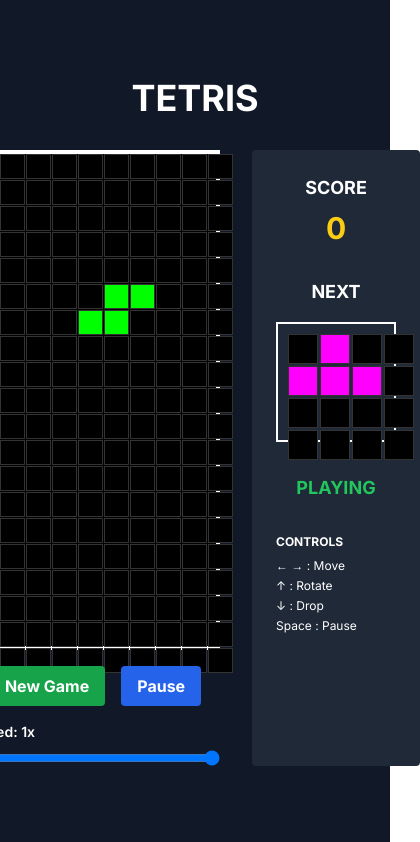
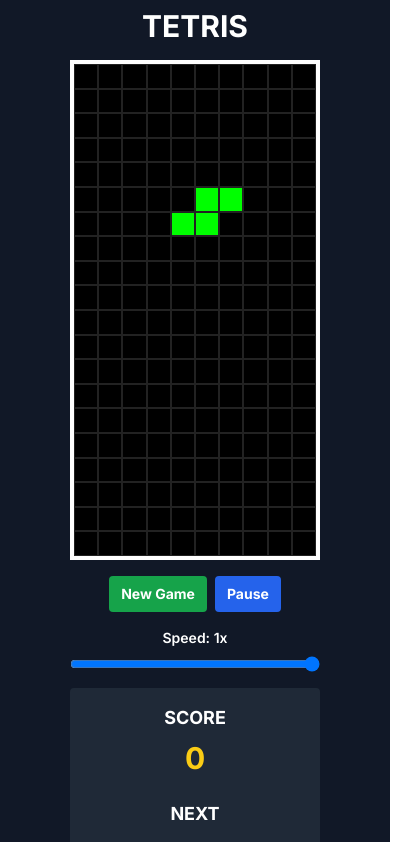
Before and after one commit to merif78/tetris-nextjs, a Next.js app: page / in a window 390 px wide. Shown: the top 842 px of the page, 420 px wide, since content can reach past the window. Built offline with nearby package versions, Linux system fonts and the light colour scheme.

Commit message:
Improve UI, fix next piece preview box, add instant drop on spacebar, update controls help, and improve mobile/cross-browser compatibility

```diff
--- a/components/TetrisGame.tsx
+++ b/components/TetrisGame.tsx
@@ -1,6 +1,6 @@
 'use client';
 
-import React, { useState, useEffect, useCallback } from 'react';
+import React, { useState, useEffect } from 'react';
 import {
   GameState,
   initializeGame,
@@ -9,7 +9,6 @@ import {
   movePieceRight,
   rotatePieceInGame,
   getColor,
-  placePiece,
 } from '@/lib/tetris';
 
 const CELL_SIZE = 25;
@@ -28,30 +27,39 @@ export default function TetrisGame() {
     if (!gameState) return;
 
     const handleKeyPress = (e: KeyboardEvent) => {
-      if (gameState.gameOver) return;
+      if (gameState.gameOver && e.key !== ' ') return;
 
       switch (e.key) {
         case 'ArrowLeft':
           e.preventDefault();
-          setGameState((prev) => (prev ? movePieceLeft(prev) : prev));
+          setGameState((prev) => (prev && !prev.isPaused ? movePieceLeft(prev) : prev));
           break;
         case 'ArrowRight':
           e.preventDefault();
-          setGameState((prev) => (prev ? movePieceRight(prev) : prev));
+          setGameState((prev) => (prev && !prev.isPaused ? movePieceRight(prev) : prev));
           break;
         case 'ArrowDown':
           e.preventDefault();
-          setGameState((prev) => (prev ? movePieceDown(prev) : prev));
+          setGameState((prev) => (prev && !prev.isPaused ? movePieceDown(prev) : prev));
           break;
         case 'ArrowUp':
           e.preventDefault();
-          setGameState((prev) => (prev ? rotatePieceInGame(prev) : prev));
+          setGameState((prev) => (prev && !prev.isPaused ? rotatePieceInGame(prev) : prev));
           break;
         case ' ':
           e.preventDefault();
-          setGameState((prev) =>
-            prev ? { ...prev, isPaused: !prev.isPaused } : prev
-          );
+          setGameState((prev) => {
+            if (!prev) return prev;
+            // Drop piece instantly
+            let currentState = prev;
+            while (true) {
+              const nextState = movePieceDown(currentState);
+              if (nextState === currentState || nextState.gameOver) {
+                return nextState;
+              }
+              currentState = nextState;
+            }
+          });
           break;
         default:
           break;
@@ -81,29 +89,43 @@ export default function TetrisGame() {
     setDropSpeed(parseInt(e.target.value, 10));
   };
 
+  const handlePauseToggle = () => {
+    setGameState((prev) =>
+      prev ? { ...prev, isPaused: !prev.isPaused } : prev
+    );
+  };
+
   if (!gameState) {
-    return <div className="text-center py-8">Loading...</div>;
+    return <div className="text-center py-8 text-white">Loading...</div>;
   }
 
   // Render current board with the falling piece
   const displayBoard = gameState.board.map((row) => [...row]);
   for (let row = 0; row < gameState.currentPiece.length; row++) {
-    for (let col = 0; col < gameState.currentPiece[row].length; col++) {
-      if (gameState.currentPiece[row][col] !== 0) {
+    const pieceRow = gameState.currentPiece[row];
+    if (!Array.isArray(pieceRow)) continue;
+
+    for (let col = 0; col < pieceRow.length; col++) {
+      if (pieceRow[col] !== 0) {
         const boardY = gameState.currentY + row;
         const boardX = gameState.currentX + col;
-        if (boardY >= 0 && boardY < displayBoard.length && boardX >= 0 && boardX < displayBoard[0].length) {
-          displayBoard[boardY][boardX] = gameState.currentPiece[row][col];
+        if (
+          boardY >= 0 &&
+          boardY < displayBoard.length &&
+          boardX >= 0 &&
+          boardX < displayBoard[0].length
+        ) {
+          displayBoard[boardY][boardX] = pieceRow[col];
         }
       }
     }
   }
 
   return (
-    <div className="flex flex-col items-center justify-center min-h-screen bg-gray-900 text-white p-4">
-      <h1 className="text-4xl font-bold mb-8">TETRIS</h1>
+    <div className="flex flex-col items-center justify-center min-h-screen bg-gray-900 text-white p-2 md:p-4">
+      <h1 className="text-3xl md:text-4xl font-bold mb-4 md:mb-8">TETRIS</h1>
 
-      <div className="flex gap-8">
+      <div className="flex flex-col md:flex-row gap-4 md:gap-8">
         {/* Game Board */}
         <div className="flex flex-col gap-4">
           <div
@@ -112,8 +134,11 @@ export default function TetrisGame() {
               width: 250,
               height: 500,
               display: 'grid',
-              gridTemplateColumns: `repeat(10, ${CELL_SIZE}px)`,
-              gap: '1px',
+              gridTemplateColumns: `repeat(10, 1fr)`,
+              gridTemplateRows: `repeat(20, 1fr)`,
+              gap: 0,
+              padding: 0,
+              boxSizing: 'border-box',
             }}
           >
             {displayBoard.map((row, y) =>
@@ -121,10 +146,11 @@ export default function TetrisGame() {
                 <div
                   key={`${y}-${x}`}
                   style={{
-                    width: CELL_SIZE,
-                    height: CELL_SIZE,
+                    width: '100%',
+                    height: '100%',
                     backgroundColor: getColor(cell),
-                    border: '1px solid #333',
+                    border: '1px solid #222',
+                    boxSizing: 'border-box',
                   }}
                 />
               ))
@@ -132,20 +158,16 @@ export default function TetrisGame() {
           </div>
 
           {/* Controls */}
-          <div className="flex gap-4 justify-center">
+          <div className="flex gap-2 md:gap-4 justify-center flex-wrap">
             <button
               onClick={handleRestart}
-              className="px-4 py-2 bg-green-600 hover:bg-green-700 rounded font-bold"
+              className="px-3 md:px-4 py-2 bg-green-600 hover:bg-green-700 rounded font-bold text-sm md:text-base transition-colors"
             >
               New Game
             </button>
             <button
-              onClick={() =>
-                setGameState((prev) =>
-                  prev ? { ...prev, isPaused: !prev.isPaused } : prev
-                )
-              }
-              className="px-4 py-2 bg-blue-600 hover:bg-blue-700 rounded font-bold"
+              onClick={handlePauseToggle}
+              className="px-3 md:px-4 py-2 bg-blue-600 hover:bg-blue-700 rounded font-bold text-sm md:text-base transition-colors"
             >
               {gameState.isPaused ? 'Resume' : 'Pause'}
             </button>
@@ -153,7 +175,9 @@ export default function TetrisGame() {
 
           {/* Speed Control */}
           <div className="flex flex-col gap-2">
-            <label className="text-sm font-semibold">Speed: {Math.round(1000 / dropSpeed)}x</label>
+            <label className="text-sm font-semibold text-center">
+              Speed: {Math.round(1000 / dropSpeed)}x
+            </label>
             <input
               type="range"
               min="200"
@@ -161,17 +185,19 @@ export default function TetrisGame() {
               step="100"
               value={dropSpeed}
               onChange={handleSpeedChange}
-              className="w-full"
+              className="w-full cursor-pointer"
             />
           </div>
         </div>
 
         {/* Sidebar */}
-        <div className="flex flex-col gap-8 bg-gray-800 p-6 rounded">
+        <div className="flex flex-col gap-6 md:gap-8 bg-gray-800 p-4 md:p-6 rounded w-full md:w-auto">
           {/* Score */}
           <div className="text-center">
             <h2 className="text-lg font-bold mb-2">SCORE</h2>
-            <p className="text-3xl font-bold text-yellow-400">{gameState.score}</p>
+            <p className="text-3xl md:text-4xl font-bold text-yellow-400">
+              {gameState.score}
+            </p>
           </div>
 
           {/* Next Piece Preview */}
@@ -179,13 +205,17 @@ export default function TetrisGame() {
             <h2 className="text-lg font-bold mb-4">NEXT</h2>
             <div
               style={{
-                width: 120,
-                height: 120,
+                width: '120px',
+                height: '120px',
                 display: 'grid',
-                gridTemplateColumns: 'repeat(4, 30px)',
+                gridTemplateColumns: 'repeat(4, 1fr)',
+                gridTemplateRows: 'repeat(4, 1fr)',
                 gap: '2px',
-                padding: '10px',
-                border: '2px solid white',
+                padding: '8px',
+                border: '3px solid white',
+                backgroundColor: '#000',
+                margin: '0 auto',
+                boxSizing: 'border-box',
               }}
             >
               {Array(4)
@@ -195,21 +225,28 @@ export default function TetrisGame() {
                     .fill(null)
                     .map((_, x) => {
                       let color = '#000';
-                      for (let py = 0; py < gameState.nextPiece.length; py++) {
-                        for (let px = 0; px < gameState.nextPiece[py].length; px++) {
-                          if (gameState.nextPiece[py][px] !== 0 && py === y && px === x) {
-                            color = getColor(gameState.nextPiece[py][px]);
+                      const nextPiece = gameState.nextPiece;
+                      if (Array.isArray(nextPiece)) {
+                        for (let py = 0; py < nextPiece.length; py++) {
+                          const row = nextPiece[py];
+                          if (Array.isArray(row)) {
+                            for (let px = 0; px < row.length; px++) {
+                              if (row[px] !== 0 && py === y && px === x) {
+                                color = getColor(row[px]);
+                              }
+                            }
                           }
                         }
                       }
                       return (
                         <div
-                          key={`${y}-${x}`}
+                          key={`next-${y}-${x}`}
                           style={{
-                            width: 30,
-                            height: 30,
+                            width: '100%',
+                            height: '100%',
                             backgroundColor: color,
-                            border: '1px solid #333',
+                            border: '1px solid #222',
+                            boxSizing: 'border-box',
                           }}
                         />
                       );
@@ -221,22 +258,39 @@ export default function TetrisGame() {
           {/* Status */}
           <div className="text-center">
             {gameState.gameOver ? (
-              <div className="text-red-500 font-bold text-lg">GAME OVER!</div>
+              <div className="text-red-500 font-bold text-lg md:text-xl">
+                GAME OVER!
+              </div>
             ) : gameState.isPaused ? (
-              <div className="text-yellow-500 font-bold text-lg">PAUSED</div>
+              <div className="text-yellow-500 font-bold text-lg md:text-xl">
+                PAUSED
+              </div>
             ) : (
-              <div className="text-green-500 font-bold text-lg">PLAYING</div>
+              <div className="text-green-500 font-bold text-lg md:text-xl">
+                PLAYING
+              </div>
             )}
           </div>
 
           {/* Instructions */}
-          <div className="text-xs">
-            <h3 className="font-bold mb-2">CONTROLS</h3>
+          <div className="text-xs md:text-sm bg-gray-700 p-3 rounded">
+            <h3 className="font-bold mb-2 text-sm md:text-base">CONTROLS</h3>
             <ul className="space-y-1">
-              <li>← → : Move</li>
-              <li>↑ : Rotate</li>
-              <li>↓ : Drop</li>
-              <li>Space : Pause</li>
+              <li>
+                <span className="font-semibold">← →</span> : Move left/right
+              </li>
+              <li>
+                <span className="font-semibold">↑</span> : Rotate
+              </li>
+              <li>
+                <span className="font-semibold">↓</span> : Drop slower
+              </li>
+              <li>
+                <span className="font-semibold">Space</span> : Drop instantly
+              </li>
+              <li>
+                <span className="font-semibold">P</span> : Pause/Resume
+              </li>
             </ul>
           </div>
         </div>
```
